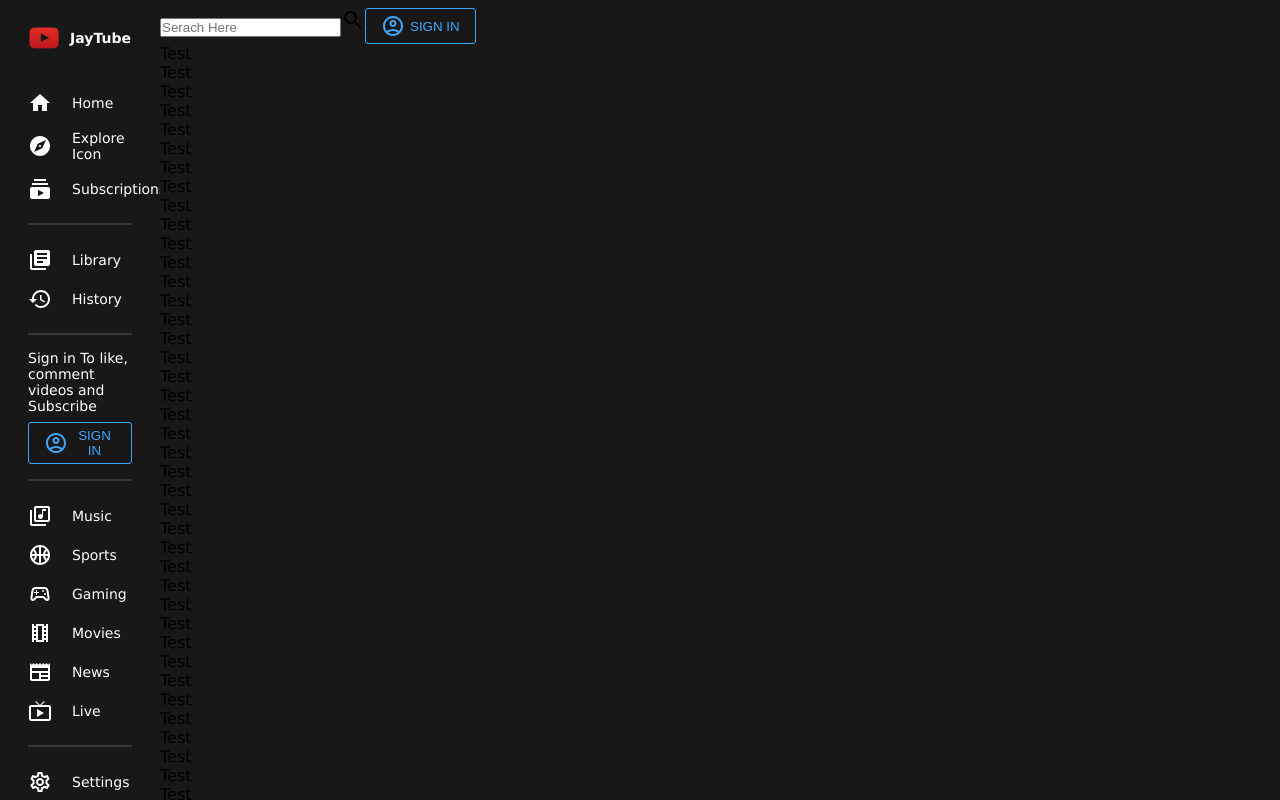
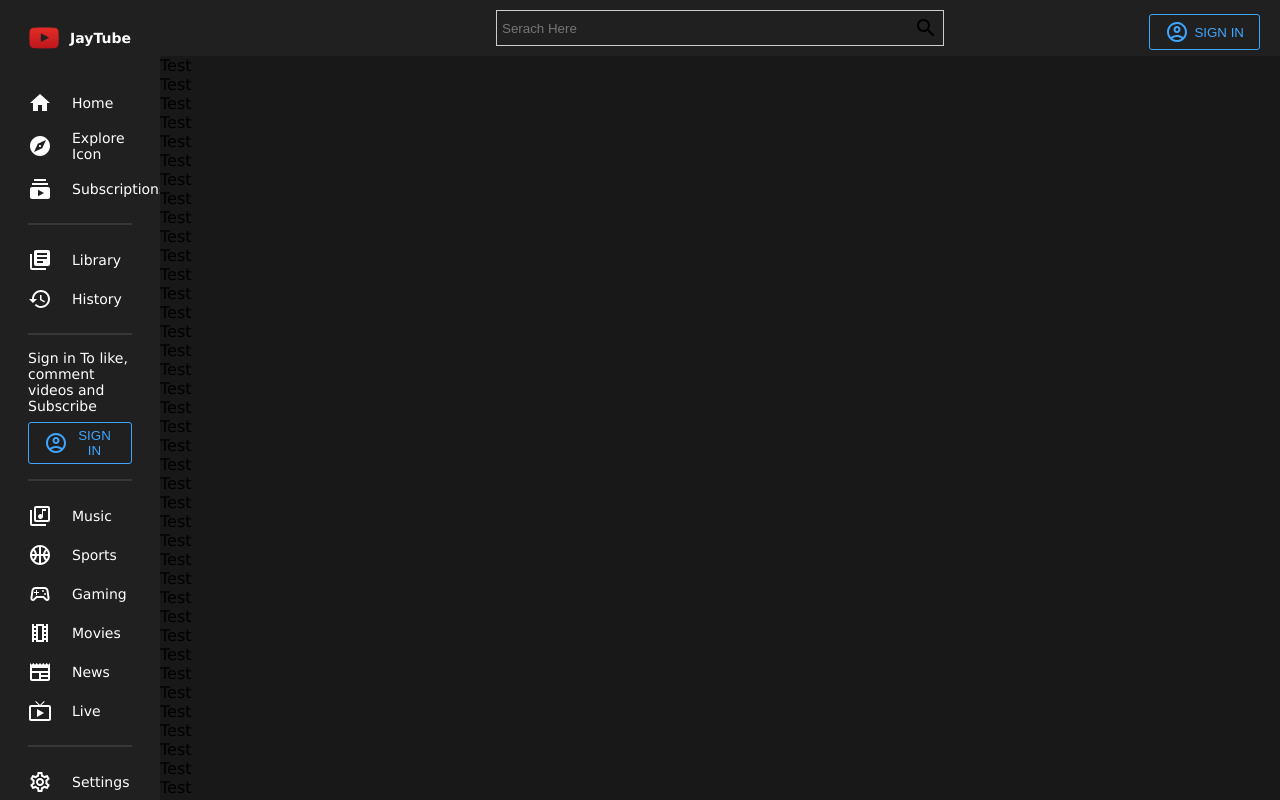
Before and after one commit to iamvermajayant/Youtube_UI, a React (Vite) app: page / in a window 1280 px wide. Shown: the top 800 px of the page. Built offline with nearby package versions, Linux system fonts and the light colour scheme.

Commit message:
Made improvements in input search tag

```diff
--- a/src/Components/Menu.jsx
+++ b/src/Components/Menu.jsx
@@ -19,7 +19,7 @@
 
 const Container = styled.div`
     flex : 1;
-    background-color: ${({theme}) => theme.bg};
+    background-color: ${({theme}) => theme.bgLighter};
     color : ${({theme})=> theme.text};
     height : 100vh;
     font-size : 14px;
--- a/src/Components/Navbar.jsx
+++ b/src/Components/Navbar.jsx
@@ -5,16 +5,29 @@
 const Container = styled.div`
   position : sticky;
   top : 0;
-  background-color : ${({theme}) => theme.bgLighter}
+  background-color : ${({theme}) => theme.bgLighter};
   height : 56px;
 `;
 
 const Wrapper = styled.div`
   display : flex;
   align-items : center;
+  height : 100%;
+  padding : 0px 20px;
+  justify-content : flex-end;
 `;
 
 const Search = styled.div`
+  left : 0px;
+  right : 0px;
+  display : flex;
+  justify-content: space-between;
+  align-items : center;
+  margin : auto;
+  position : absolute;
+  width : 40%;
+  padding : 5px;
+  border : 1px solid #CCC;
 `;
 
 
@@ -33,6 +46,8 @@
 `;
 
 const Input = styled.input`
+  border : none;
+  background-color : transparent;
 `;
 
 const Navbar = () => {
```
